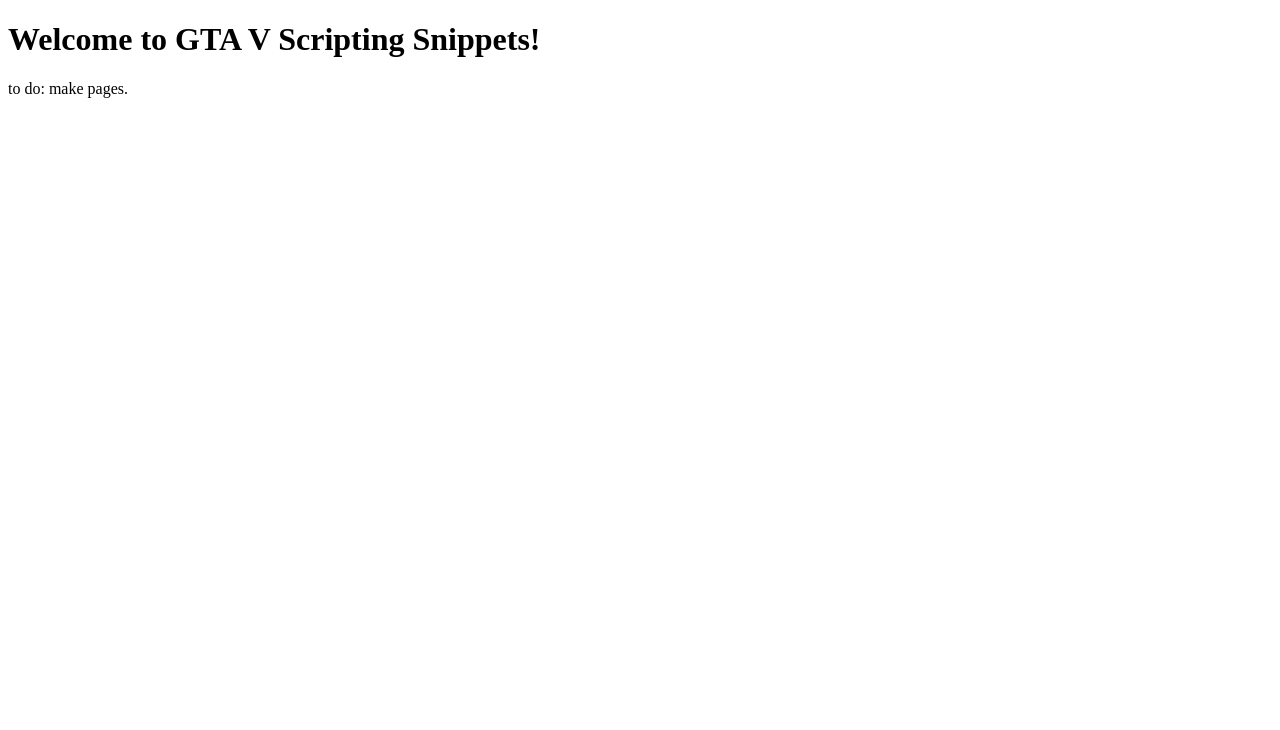
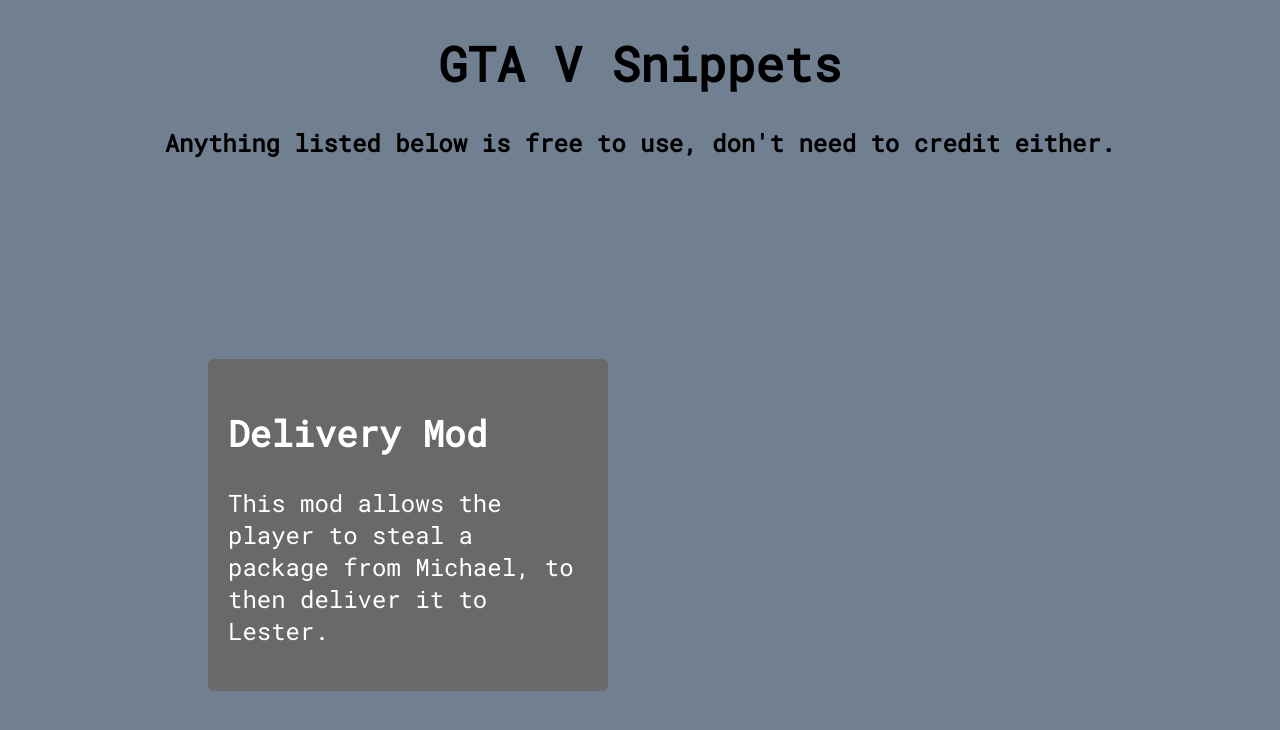
Before and after one commit to HTML-svg/HTML-svg.github.io, a plain HTML site: page index.html in a window 1280 px wide. Drawn offline with Linux system fonts and the light colour scheme.

Commit message:
Update index.html

```diff
--- a/index.html
+++ b/index.html
@@ -1,7 +1,38 @@
 <!DOCTYPE html>
 <html>
+    <head>
+        <meta charset="utf-8">
+        <title>Home Page</title>
+        <link rel="stylesheet"
+              href="https://fonts.googleapis.com/css?family=Roboto+Mono">
+        <style>
+            body {
+                font-family: 'Roboto Mono', serif;
+                font-size: 24px;
+                background-color: slategray;
+            }
+
+            .panel {
+               margin: 200px;
+                width: 400px;
+                box-sizing: border-box;
+                padding: 20px;
+                background-color: dimgray;
+                color: #fff;
+                border-radius: 6px;
+
+                display: block;
+            }
+        </style>
+    </head>
 <body>
-<h1>Welcome to GTA V Scripting Snippets!</h1>
-<p>to do: make pages.</p>
+    <h1 align="center">GTA V Snippets</h1>
+    <h4 align="center">Anything listed below is free to use, don't need to credit either.</h4>
+
+    <a href= "https://github.com/HTML-svg/gta-delivery-mod" style="text-decoration:none" class = "panel">
+        <h2>Delivery Mod</h2>
+        <p>This mod allows the player to steal a package from Michael, to then deliver it to Lester.</p>
+    </a>
+
 </body>
 </html>
```
